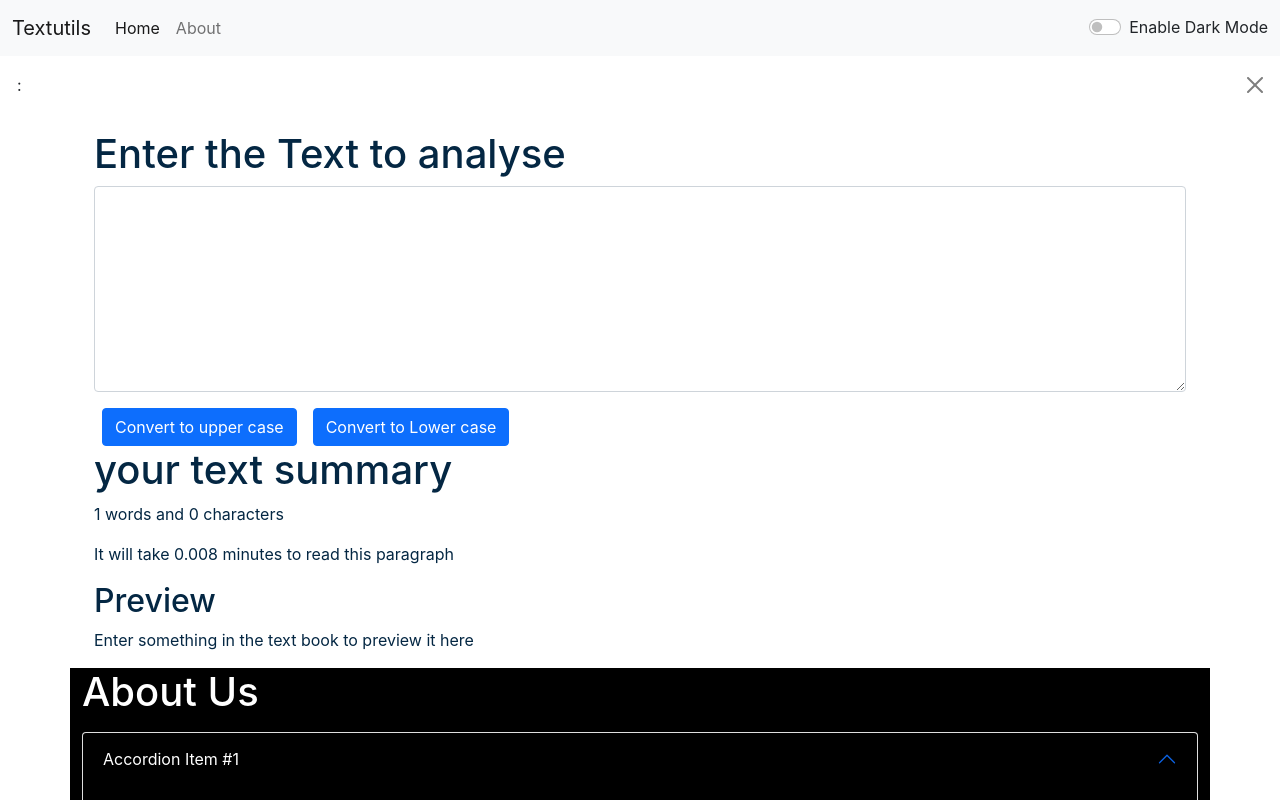
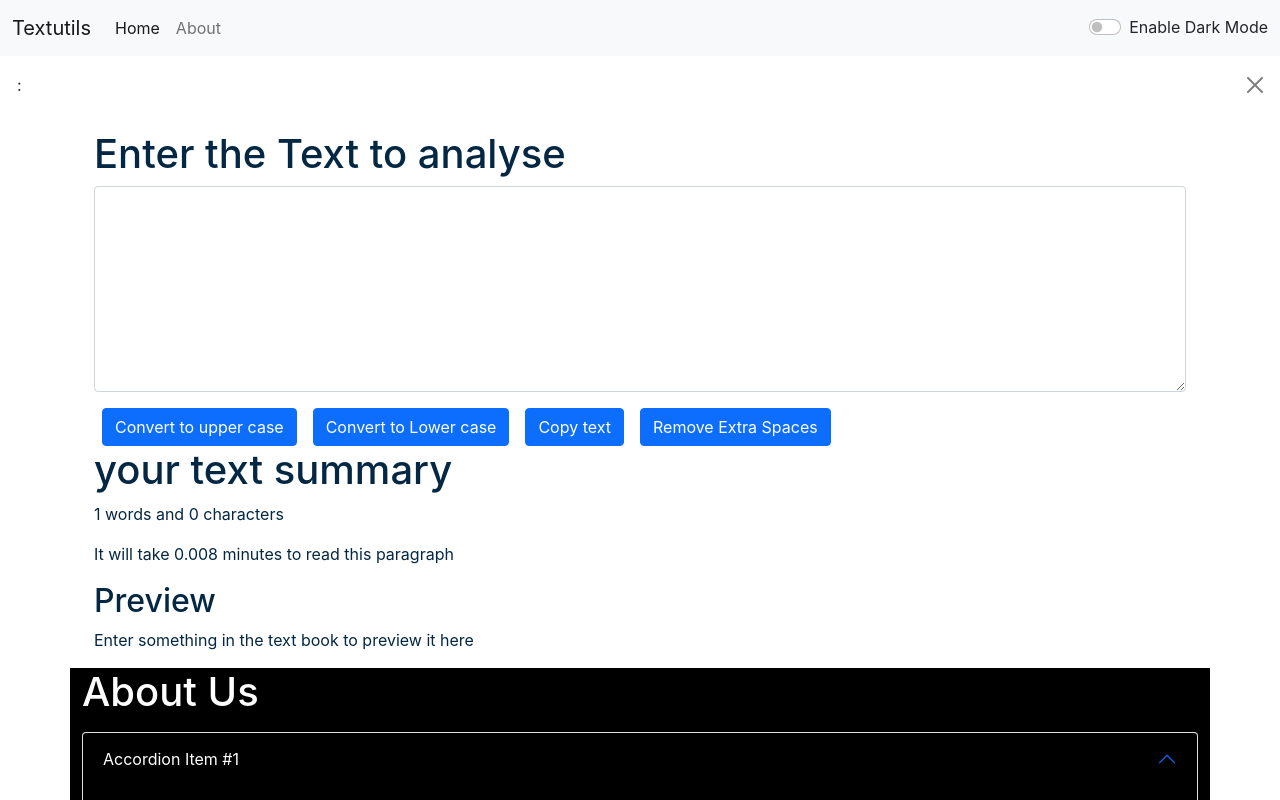
Before and after one commit to mushi1155/my-app, a React (Create React App) app: page / in a window 1280 px wide. Shown: the top 800 px of the page. Built offline with nearby package versions, Linux system fonts and the light colour scheme.

Commit message:
added new buttons

```diff
--- a/src/Components/TextForm.js
+++ b/src/Components/TextForm.js
@@ -16,6 +16,20 @@
         setText(event.target.value);
     }
 
+    const handleExtraSpaces=()=>{
+        let newText=text.split(/[ ]+/);
+        setText(newText.join(" "));
+    }
+
+
+
+    const handleCopy=()=>{
+
+        var text = document.getElementById("myBox")
+        text.select();
+        navigator.clipboard.writeText(text.value);
+    }
+
     const[text , setText]= useState("");
 
     return (
@@ -27,6 +41,9 @@
             </div>
             <button className="btn btn-primary mx-2" onClick={handleUpClick}>Convert to upper case</button>
             <button className="btn btn-primary mx-2" onClick={handleLoClick}>Convert to Lower case</button>
+            <button className="btn btn-primary mx-2" onClick={handleCopy}>Copy text</button>
+            <button className="btn btn-primary mx-2" onClick={handleExtraSpaces}>Remove Extra Spaces</button>
+
 
 
         </div>
```
